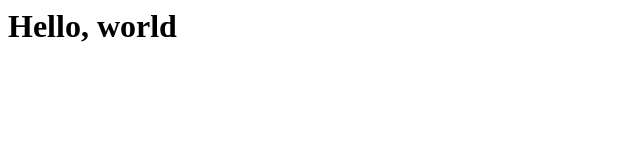
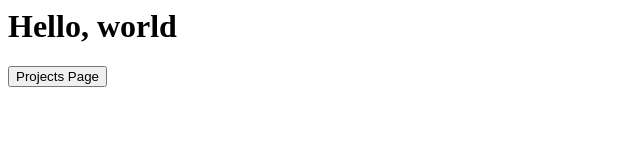
Before and after one commit to wizzbit/wizzbit.github.io, a plain HTML site: page index.html in a window 1280 px wide. Shown: the whole page, without its empty margins (0-640 px from the left). Drawn offline with Linux system fonts and the light colour scheme.

Commit message:
new button

```diff
--- a/index.html
+++ b/index.html
@@ -1 +1,3 @@
 <h1>Hello, world</h1>
+
+<a href="https://github.com/wizzbit/ruby-projects-104"><button>Projects Page</button></a>
```
